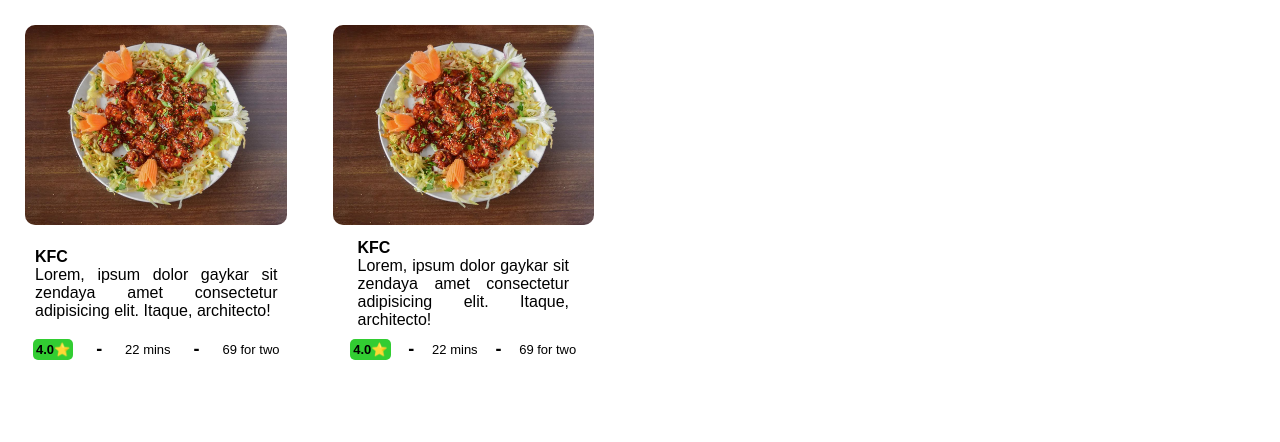
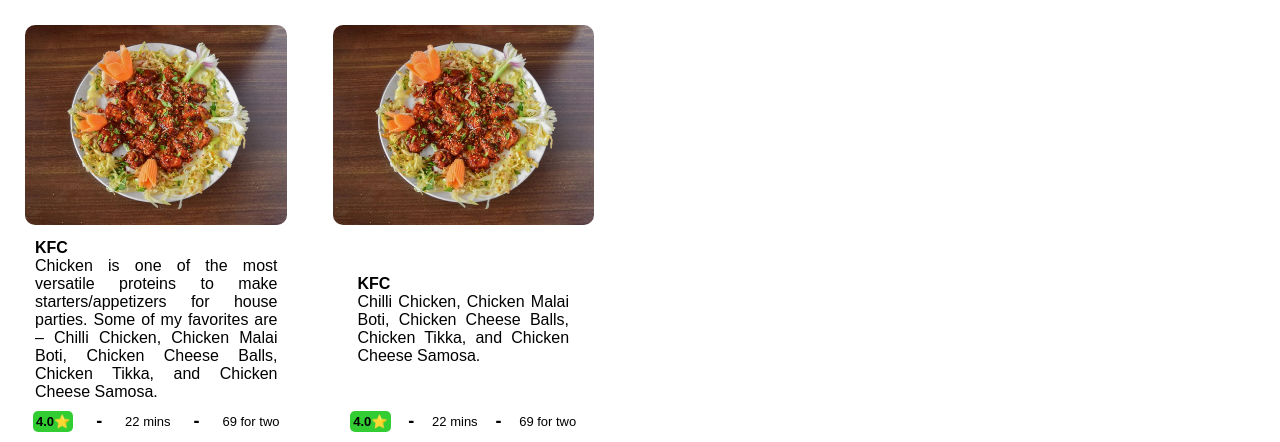
Before and after one commit to DhanasekaranRanijth/hari, a website built with Vite: page index.html in a window 1280 px wide. Shown: the part 398-840 px from the top of the page. Before the commit the page ends 800 px from the top, so only its background shows below. Built offline with nearby package versions, Linux system fonts and the light colour scheme.

Commit message:
Update index.html

```diff
--- a/index.html
+++ b/index.html
@@ -73,7 +73,8 @@
               KFC
             </div>
             <div class="grid_item_desc_body">
-              Lorem, ipsum dolor gaykar sit zendaya amet consectetur adipisicing elit. Itaque, architecto!
+              Chicken is one of the most versatile proteins to make starters/appetizers for house parties. Some of my favorites are –
+              Chilli Chicken, Chicken Malai Boti, Chicken Cheese Balls, Chicken Tikka, and Chicken Cheese Samosa.
             </div>
           </div>
         </div>
@@ -104,7 +105,8 @@
               KFC
             </div>
             <div class="grid_item_desc_body">
-              Lorem, ipsum dolor gaykar sit zendaya amet consectetur adipisicing elit. Itaque, architecto!
+
+              Chilli Chicken, Chicken Malai Boti, Chicken Cheese Balls, Chicken Tikka, and Chicken Cheese Samosa.
             </div>
           </div>
         </div>
```
